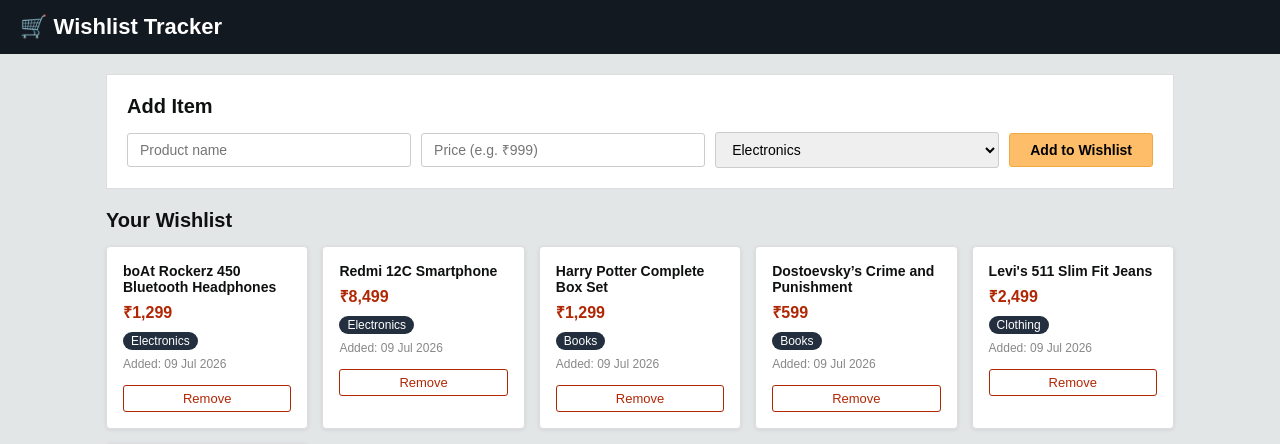
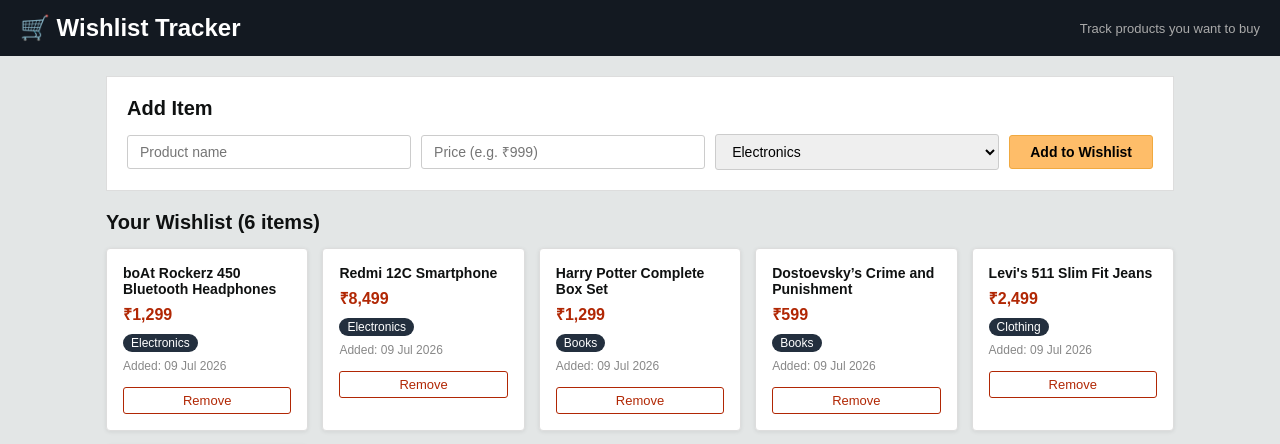
Before and after one commit to chodith26/wishlist-tracker, a Flask app: page / in a window 1280 px wide. Shown: the top 444 px of the page. Run offline with Flask 3, Linux system fonts and the light colour scheme.

Commit message:
Edge cases, empty state, item count, polish

```diff
--- a/app.py
+++ b/app.py
@@ -22,26 +22,26 @@ class WishlistItem(db.Model):
 with app.app_context():
     db.create_all()
 
-
 @app.route('/')
 def home():
     items = db.session.execute(db.select(WishlistItem)).scalars().all()
-    return render_template('index.html', items=items)
-
+    return render_template('index.html', items=items, count=len(items))
 
 @app.route('/add', methods=['POST'])
 def add():
-    name     = request.form.get('name')
-    price    = request.form.get('price')
-    category = request.form.get('category')
+    name     = request.form.get('name', '').strip()
+    price    = request.form.get('price', '').strip()
+    category = request.form.get('category', '').strip()
+
+    if not name or not price or not category:
+        return redirect(url_for('home'))
+
     added_on = datetime.now().strftime('%d %b %Y')
-
     new_item = WishlistItem(name=name, price=price,
                             category=category, added_on=added_on)
     db.session.add(new_item)
     db.session.commit()
     return redirect(url_for('home'))
-
 
 @app.route('/delete/<int:id>', methods=['POST'])
 def delete(id):
--- a/static/style.css
+++ b/static/style.css
@@ -13,10 +13,14 @@ nav {
     background-color: #131921;
     color: #ffffff;
     padding: 14px 20px;
+    display: flex;
+    justify-content: space-between;
+    align-items: center;
 }
 
-nav h1 {
-    font-size: 22px;
+nav p {
+    font-size: 13px;
+    color: #aaa;
 }
 
 main {
@@ -134,3 +138,10 @@ h2 {
     background-color: #B12704;
     color: #ffffff;
 }
+
+.empty-msg {
+    color: #888;
+    font-size: 15px;
+    padding: 20px 0;
+    grid-column: 1 / -1;
+}
--- a/templates/index.html
+++ b/templates/index.html
@@ -10,6 +10,7 @@
 
     <nav>
         <h1>🛒 Wishlist Tracker</h1>
+        <p>Track products you want to buy</p>
     </nav>
 
     <main>
@@ -31,8 +32,9 @@
         </section>
 
         <section class="items-section">
-            <h2>Your Wishlist</h2>
+            <h2>Your Wishlist ({{ count }} items)</h2>
             <div class="grid">
+                {% if items %}
                     {% for item in items %}
                     <div class="card">
                         <p class="item-name">{{ item.name }}</p>
@@ -44,6 +46,9 @@
                         </form>
                     </div>
                     {% endfor %}
+                {% else %}
+                    <p class="empty-msg">Your wishlist is empty. Add something above!</p>
+                {% endif %}
             </div>
         </section>
     </main>
```
Also changed, not shown: instance/wishlist.db. Lines whose indentation alone changed are shown as unchanged.
